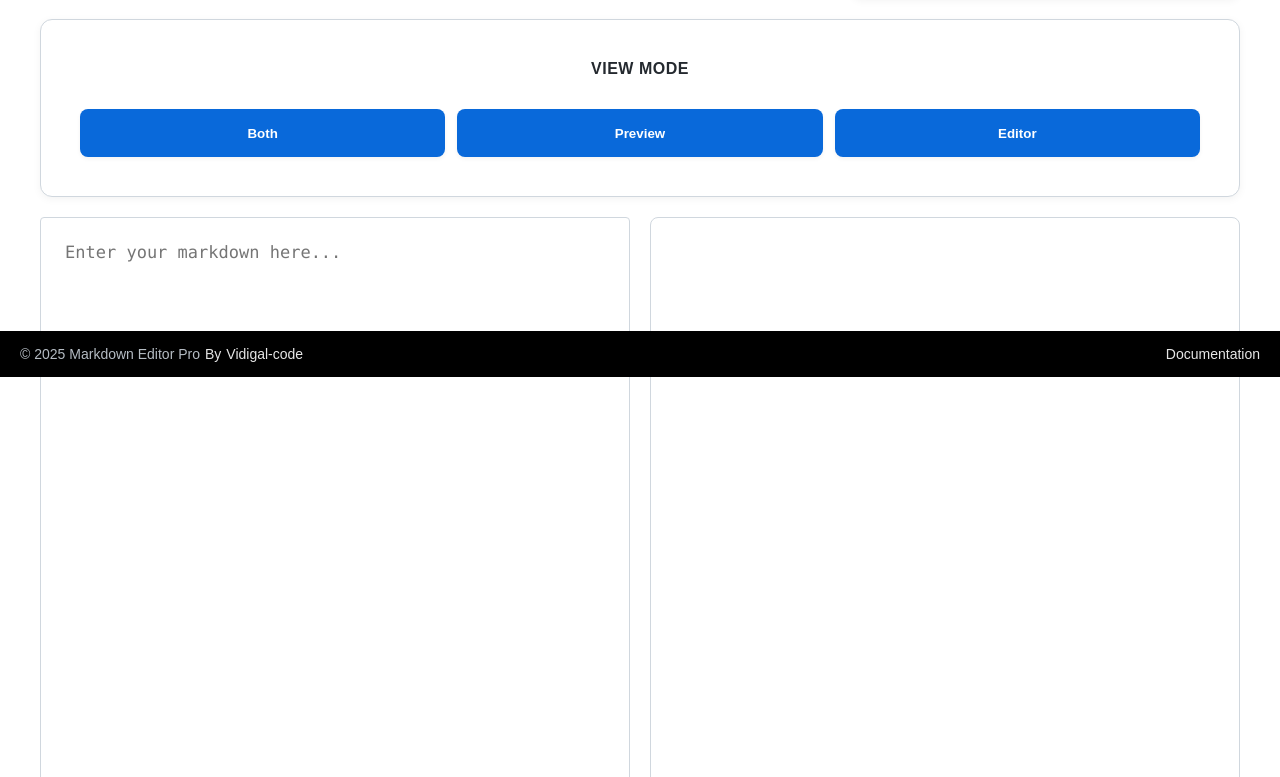
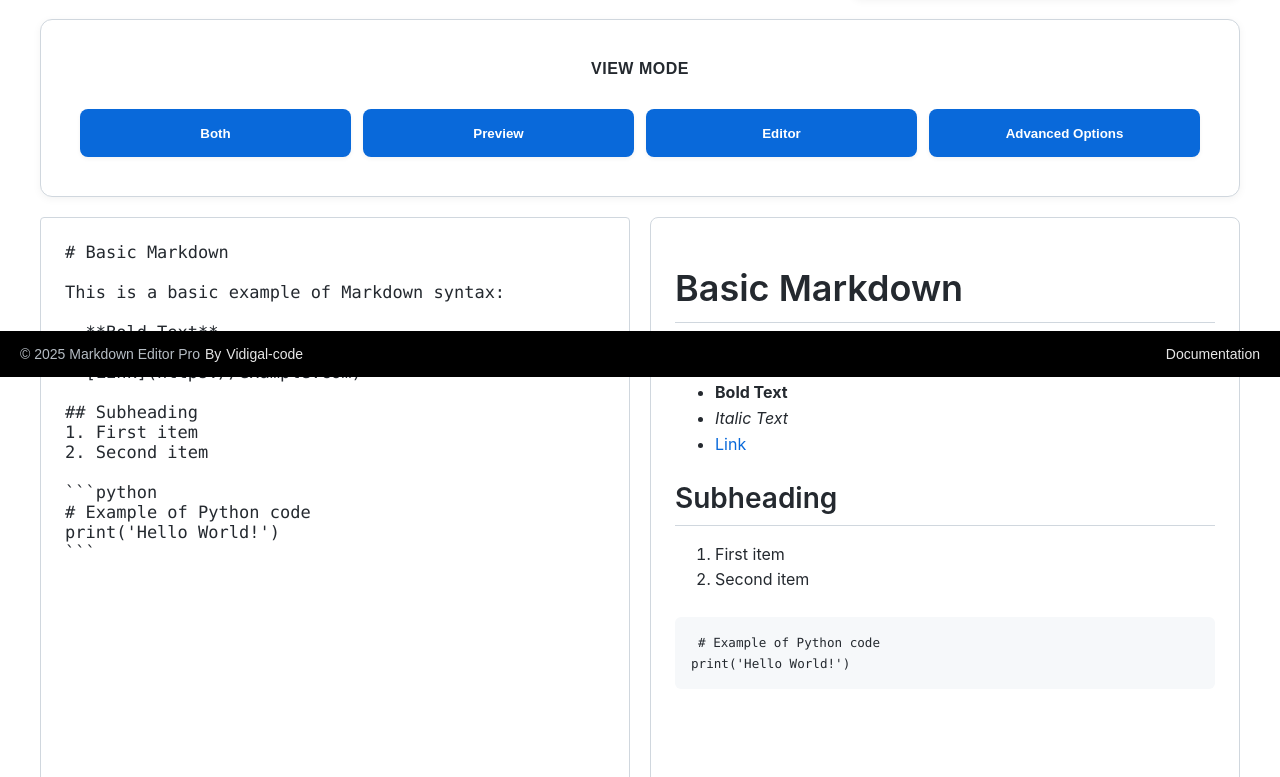
Before and after one commit to Vidigal-code/markdown-editor-pro, a React (Vite) app: page /#/render in a window 1280 px wide. Shown: the part 423-1200 px from the top of the page. Built offline with nearby package versions, Linux system fonts and the light colour scheme.

Commit message:
Update Render.tsx

```diff
--- a/src/Render.tsx
+++ b/src/Render.tsx
@@ -270,6 +270,32 @@ const SecondaryButton = styled(PrimaryButton)`
 `;
 
 
+const ButtonRendererView = styled(PrimaryButton)`
+    flex: 1 1 calc(25% - 9px);
+    padding: 12px;
+    border-radius: 8px;
+    display: flex;
+    align-items: center;
+    justify-content: center;
+    min-width: 100px;
+
+    @media ${mediaQueries.tablet} {
+        flex: 1 1 calc(50% - 6px);
+        padding: 10px;
+    }
+
+    @media ${mediaQueries.phone} {
+        flex: 1 1 100%;
+        padding: 10px;
+        width: 100%;
+    }
+
+    @media ${mediaQueries.fold} {
+        padding: 8px;
+        border-radius: 6px;
+    }
+`;
+
 const SectionButtons = styled.div`
     flex: 1 1 300px;
     min-width: 280px;
@@ -302,25 +328,6 @@ const SectionButtons = styled.div`
     }
 `;
 
-
-const ButtonRendererView = styled(PrimaryButton)`
-    padding: 12px;
-    width: calc(33.33% - 8px);
-    border-radius: 8px;
-    display: flex;
-    align-items: center;
-    justify-content: center;
-
-    @media ${mediaQueries.phone} {
-        padding: 10px;
-        width: 100%;
-    }
-
-    @media ${mediaQueries.fold} {
-        padding: 8px;
-        border-radius: 6px;
-    }
-`;
 
 
 const Render: React.FC = () => {
@@ -515,10 +522,20 @@ const Render: React.FC = () => {
     };
 
     useEffect(() => {
+
+        if (!markdown) {
+            const initialExample = langData?.examples[0]?.items[0];
+            const initialMarkdown = initialExample?.["example-text"] || '';
+
+            setMarkdown(initialMarkdown);
+            addToHistory(initialMarkdown);
+        }
+
         setExamples(langData?.examples || []);
+
     }, [langData.examples]);
 
-    const {isGlobalUiAdvancedOptions} = useGlobalAdvancedOptions();
+    const {isGlobalUiAdvancedOptions, setGlobalUiAdvancedOptions} = useGlobalAdvancedOptions();
 
 
     return (
@@ -635,6 +652,12 @@ const Render: React.FC = () => {
                                 <ButtonRendererView onClick={toggleEditor}>
                                     {langData.textEditor}
                                 </ButtonRendererView>
+                                <ButtonRendererView
+                                    onClick={() => setGlobalUiAdvancedOptions(!isGlobalUiAdvancedOptions)}
+                                >
+                                    {isGlobalUiAdvancedOptions ? langData.textNormalOptions
+                                        : langData.textAdvancedOptions}
+                                </ButtonRendererView>
                             </SectionButtons>
                         </Section>
                     </ToolbarContainer>
```
